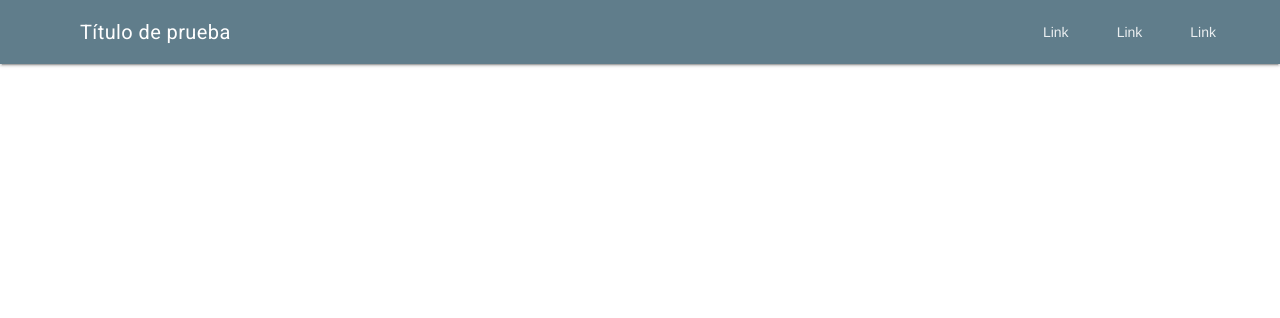
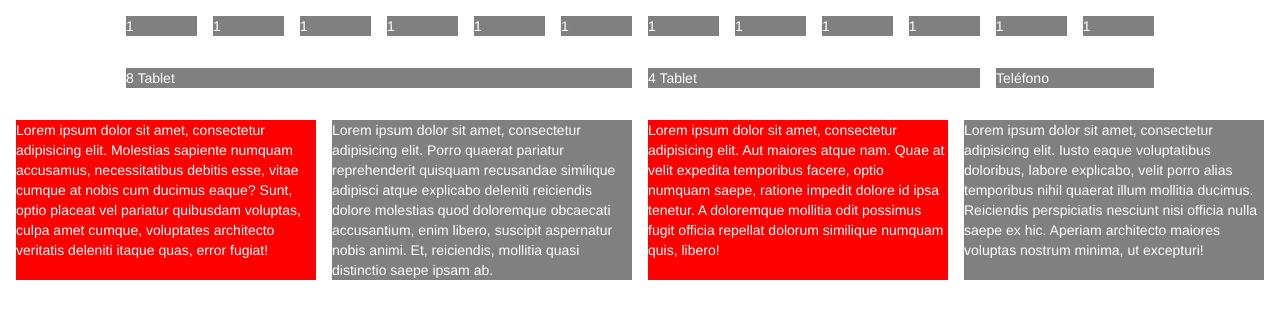
Before and after one commit to dmpinero/Curso_Material_Design, a website: page index.html in a window 1280 px wide. Drawn offline with Linux system fonts and the light colour scheme.

Commit message:
Qunto ejemplo. Grid

```diff
--- a/index.html
+++ b/index.html
@@ -2,43 +2,55 @@
 <html lang="en">
 <head>
 	<meta charset="utf-8">
+	<meta name="viewport" content="width=device-width, initial-scale=1.0, maximum-scale=1.0, user-scalable=no">
 	<meta http-equiv="X-UA-Compatible" content="IE=edge">
 	<title>Material Design Lite</title>
 	<link href="css/material.min.colors.css" rel="stylesheet">
 	<link href="https://fonts.googleapis.com/icon?family=Material+Icons" rel="stylesheet">
 	<link rel="stylesheet" href="http://fonts.googleapis.com/css?family=Roboto:300,400,500,700" type="text/css">
 </head>
+
+<style type="text/css" media="screen">
+	.mdl-cell {
+		background-color: grey;
+		color: white;
+	}
+	.section-grid {
+		max-width: 1044px;
+	}
+	.primero {
+		background-color: red;
+	}
+</style>
+
 <body>
-	<section class="mdl-layout mdl-js-layout mdl-layout--fixed-header">
-		<header class="mdl-layout__header">
-			<div class="mdl-layout__header-row">
-				<!-- Título -->
-				<span class="mdl-layout-title">
-					Título de prueba
-				</span>
+	<div class="section-grid mdl-grid">
+		<div class="mdl-cell mdl-cell--1-col">1</div>
+		<div class="mdl-cell mdl-cell--1-col">1</div>
+		<div class="mdl-cell mdl-cell--1-col">1</div>
+		<div class="mdl-cell mdl-cell--1-col">1</div>
+		<div class="mdl-cell mdl-cell--1-col">1</div>
+		<div class="mdl-cell mdl-cell--1-col">1</div>
+		<div class="mdl-cell mdl-cell--1-col">1</div>
+		<div class="mdl-cell mdl-cell--1-col">1</div>
+		<div class="mdl-cell mdl-cell--1-col">1</div>
+		<div class="mdl-cell mdl-cell--1-col">1</div>
+		<div class="mdl-cell mdl-cell--1-col">1</div>
+		<div class="mdl-cell mdl-cell--1-col">1</div>
+	</div>
 
-				<!-- Alinea los elementos de navegación a la derecha -->
-				<div class="mdl-layout-spacer"></div>
+	<div class="section-grid mdl-grid">
+		<div class="mdl-cell mdl-cell--6-col mdl-cell--8-col-tablet">8 Tablet</div>
+		<div class="mdl-cell mdl-cell--4-col mdl-cell--6-col-tablet">4 Tablet</div>
+		<div class="mdl-cell mdl-cell--2-col mdl-cell--4-col-phone">Teléfono</div>
+	</div>
 
-				<!-- Navegación -->
-				<nav class="mdl-navigation">
-					<a href="" class="mdl-navigation__link">Link</a>
-					<a href="" class="mdl-navigation__link">Link</a>
-					<a href="" class="mdl-navigation__link">Link</a>
-				</nav>
-			</div>
-		</header>
-
-		<!-- Menú lateral -->
-		<div class="mdl-layout__drawer">
-			<span class="mdl-layout-title">Título de enlaces</span>
-				<nav class="mdl-navigation">
-					<a href="" class="mdl-navigation__link">Enlace 1</a>
-					<a href="" class="mdl-navigation__link">Enlace 2</a>
-					<a href="" class="mdl-navigation__link">Enlace 3<a>
-				</nav>
-		</div>
-	</section>
+	<div class="mdl-grid">
+		<div class="primero mdl-cell mdl-cell--3-col">Lorem ipsum dolor sit amet, consectetur adipisicing elit. Molestias sapiente numquam accusamus, necessitatibus debitis esse, vitae cumque at nobis cum ducimus eaque? Sunt, optio placeat vel pariatur quibusdam voluptas, culpa amet cumque, voluptates architecto veritatis deleniti itaque quas, error fugiat!</div>
+		<div class="mdl-cell mdl-cell--3-col">Lorem ipsum dolor sit amet, consectetur adipisicing elit. Porro quaerat pariatur reprehenderit quisquam recusandae similique adipisci atque explicabo deleniti reiciendis dolore molestias quod doloremque obcaecati accusantium, enim libero, suscipit aspernatur nobis animi. Et, reiciendis, mollitia quasi distinctio saepe ipsam ab.</div>
+		<div class="primero mdl-cell mdl-cell--3-col">Lorem ipsum dolor sit amet, consectetur adipisicing elit. Aut maiores atque nam. Quae at velit expedita temporibus facere, optio numquam saepe, ratione impedit dolore id ipsa tenetur. A doloremque mollitia odit possimus fugit officia repellat dolorum similique numquam quis, libero!</div>
+		<div class="mdl-cell mdl-cell--3-col">Lorem ipsum dolor sit amet, consectetur adipisicing elit. Iusto eaque voluptatibus doloribus, labore explicabo, velit porro alias temporibus nihil quaerat illum mollitia ducimus. Reiciendis perspiciatis nesciunt nisi officia nulla saepe ex hic. Aperiam architecto maiores voluptas nostrum minima, ut excepturi!</div>
+	</div>
 
 	<script src="js/material.min.js" type="text/javascript"></script>
 </body>
```
